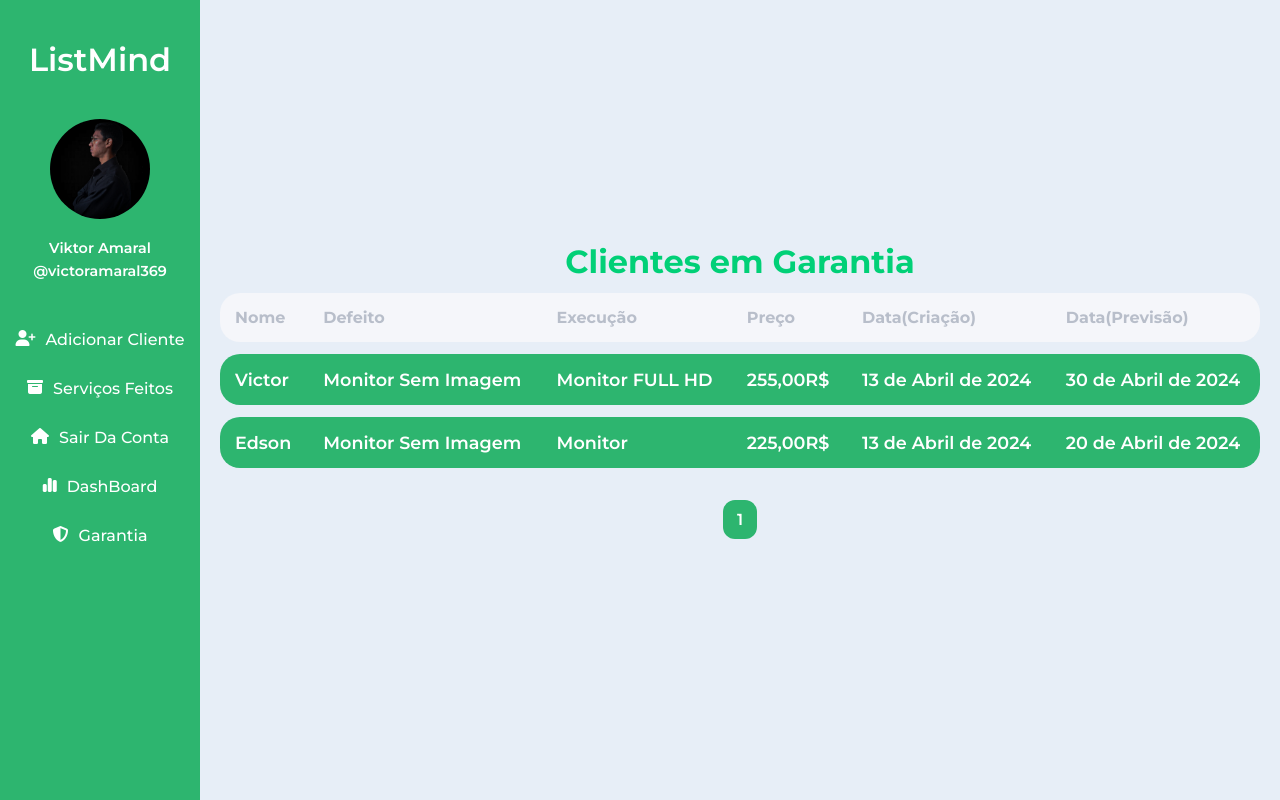
After one commit to V1KILL/PROJETO-LISTMIND, a Django app: page /garantidos in a window 1280 px wide. The commit adds this page. Run offline with Django 5.2, Linux system fonts and the light colour scheme; data comes from the database, SQL or seed files in the repository; some libraries are stand-ins or nearby versions.

Commit message:
Area de Clientes em Garantia e Faturamento Mensal

```diff
--- a/appusers/models.py
+++ b/appusers/models.py
@@ -5,21 +5,21 @@ from django.urls import reverse
 
 class Cliente(models.Model):
 
-    escolhas = {
+    choices = {
         ('0', 'Serviço'),
         ('1', 'Diagnóstico'),
         ('2', 'Compra'),
     }
 
     name = models.CharField(max_length=100)
-    description = models.TextField()
-    opcao = models.CharField(max_length=11, choices=escolhas, default='0')
+    defect = models.TextField()
+    option = models.CharField(max_length=11, choices=choices, default='0')
     date = models.DateField(auto_now_add=True)
     predicted_date = models.DateField(default='2006-02-22')
     predicted_price = models.DecimalField(max_digits=10, decimal_places=3)
     price = models.DecimalField(max_digits=10, decimal_places=2)
-    execution = models.TextField()
-    executiontwo = models.TextField()
+    service = models.TextField()
+    part = models.TextField()
     status = models.BooleanField(default=False)
 
     def get_absolute_url(self):
--- a/appusers/urls.py
+++ b/appusers/urls.py
@@ -1,12 +1,12 @@
 from django.urls import path
-from .views import ViewHome, ViewAddClient, ViewArchived, ViewServiceEdit, ViewClientDelete, ViewDashBoard, ViewDocument
+from .views import ViewHome, ViewAddClient, ViewArchived, ViewServiceEdit, ViewClientDelete, ViewDashBoard, ViewDocument, ViewGarantidos
 urlpatterns = [
     path('', ViewHome, name="home"),
-    path('addclient/<str:name>/<str:defeito>/<str:opcao>/<str:predictedDate>/<int:predictedPreco>/<int:preco>/<str:servico>/<str:peca>', ViewAddClient, name="addclient"),
+    path('addclient/<str:name>/<str:defect>/<str:option>/<str:predicted_date>/<int:predicted_price>/<int:price>/<str:service>/<str:part>', ViewAddClient, name="addclient"),
     path('archived', ViewArchived,name='archived'),
     path('serviceedit/<str:status>/<int:id>/<str:name>/<str:description>', ViewServiceEdit,name='serviceedit'),
     path('clientdelete/<int:id>', ViewClientDelete, name="clientdelete"),
     path('dashboard', ViewDashBoard,name='dashboard'),
     path('document/<int:id>', ViewDocument,name='document'),
-
+    path('garantidos', ViewGarantidos, name='garantidos'),
 ]
--- a/appusers/views.py
+++ b/appusers/views.py
@@ -5,7 +5,7 @@ import datetime
 from plotly.offline import plot
 import plotly.graph_objs as go
 
-
+from django.db.models import Sum
 # Create your views here.
 def ViewHome(request):
 
@@ -24,7 +24,7 @@ def ViewHome(request):
         clientes = Cliente.objects.all().exclude(status=True)
 
 
-    paginator = Paginator(clientes, 1)
+    paginator = Paginator(clientes, 5)
     page_number = request.GET.get('page')
     try:
         clientes = paginator.page(page_number)
@@ -36,8 +36,8 @@ def ViewHome(request):
     return render(request, 'index2.html', {'clientes':clientes})
 
 
-def ViewAddClient(request, name, defeito, opcao, predictedDate, predictedPreco, preco, servico, peca):
-    newclient = Cliente.objects.create(name=name, description=defeito, opcao=opcao, predicted_date = predictedDate, predicted_price = predictedPreco, price=preco, execution= servico, executiontwo= peca)
+def ViewAddClient(request, name, defect, option, predicted_date, predicted_price, price, service, part):
+    newclient = Cliente.objects.create(name=name, defect=defect, option=option, predicted_date = predicted_date, predicted_price = predicted_price, price=price, service= service, part= part)
     newclient.save()
 
     return redirect('/')
@@ -63,7 +63,7 @@ def ViewServiceEdit(request, status, id,name, description):
     else:
         service.status = True
     service.name = name
-    service.description = description
+    service.defect = description
     service.save()
 
     url_anterior = request.META.get('HTTP_REFERER')
@@ -76,24 +76,39 @@ def ViewClientDelete(request, id):
     return redirect(url_anterior)
 
 def ViewDashBoard(request):
-    total_clientes = Cliente.objects.count()
+    clients = Cliente.objects.all()
+    done_clients = Cliente.objects.filter(status=True)
 
-    total_clientes_feitos = Cliente.objects.filter(status=True).count()
+    money = 0
+    for cliente in done_clients:
+        money += float(cliente.price)
 
-    dinheiro_arrecadado = Cliente.objects.filter(status=True)
+    pendents_clients= Cliente.objects.filter(status=True, date__gte=datetime.datetime.now()-datetime.timedelta(days=90))
+    meses = Cliente.objects.values('date__month').annotate(total_arrecadado=Sum('price')).filter(status=True)
 
-    soma = 0
-    for cliente in dinheiro_arrecadado:
-        soma += float(cliente.price)
+    faturamento = [0] * 12
+
+    for mes in meses:
+        indice = mes['date__month'] - 1  # Subtrai 1 para ajustar o índice da lista
+        faturamento[indice] = int(mes['total_arrecadado'])
 
 
+    return render(request, 'dashboard.html', {'clients':clients, 'done_clients':done_clients, 'money':money,'pendent_clients':pendents_clients, 'faturamento':faturamento})
 
-    clientes_com_garantia = Cliente.objects.filter(status=True, date__gte=datetime.datetime.now()-datetime.timedelta(days=90))
-
-
-    faturamento_mensal = [1,2,3,4,5,6,7, 8, 8, 10, 11, 12]
-    return render(request, 'dashboard.html', {'total_clientes':total_clientes, 'total_clientes_feitos':total_clientes_feitos, 'soma':soma, 'clientes_com_garantia':clientes_com_garantia,  'faturamento_mensal': faturamento_mensal})
 
 def ViewDocument(request, id):
     cliente = Cliente.objects.get(id=id)
     return render(request, 'document.html', {'cliente':cliente})
+
+def ViewGarantidos(request):
+    clientes = Cliente.objects.filter(status=True, date__gte=datetime.datetime.now()-datetime.timedelta(days=90))
+
+    paginator = Paginator(clientes, 5)
+    page_number = request.GET.get('page')
+    try:
+        clientes = paginator.page(page_number)
+    except PageNotAnInteger:
+        clientes = paginator.page(1)
+    except EmptyPage:
+        clientes = paginator.page(paginator.num_pages)
+    return render(request, 'garantia.html', {'clientes':clientes})
--- a/static/css/style.css
+++ b/static/css/style.css
@@ -10,8 +10,10 @@
 div.container {
     display: flex;
     justify-content: center;
+    align-items: center;
     width: 100%;
     height: 100vh;
+    background-color: #e7eef7;
 }
 
 div.perfil {
@@ -98,6 +100,7 @@ div.usersarea {
     justify-content: center;
     align-items: center;
     width: 100%;
+    height: 100%;
     background-color: #e7eef7;
 }
 
--- a/static/js/script.js
+++ b/static/js/script.js
@@ -3,20 +3,20 @@ function AddMembro() {
     Swal.fire({
         title: '<p>Novo Cliente</p>',
         html: `
-            <input id="nome" class="swal2-input" placeholder="Nome" autocomplete="off">
-            <textarea id="descricao" class="swal2-textarea" placeholder="Defeito Relatado"></textarea>
+            <input id="name" class="swal2-input" placeholder="Nome" autocomplete="off">
+            <textarea id="defect" class="swal2-textarea" placeholder="Defeito Relatado"></textarea>
             <div>
-                <select id="opcao" class="swal2-select">
+                <select id="option" class="swal2-select">
                     <option value="0">Serviço</option>
                     <option value="1">Diagnóstico</option>
                     <option value="2">Compra</option>
                 </select>
             </div>
             <input class="swal2-input" type="date" id="predicted-date" name="predicted-date"><br><br>
-            <input id="predicted-preco" class="swal2-input" placeholder="Valor Previsto" type="number" autocomplete="off" required>
-            <input id="preco" class="swal2-input" placeholder="Valor Pago" type="number" autocomplete="off" required>
-            <textarea id="servico" class="swal2-textarea" placeholder="Serviço a Ser Executado"></textarea>
-            <textarea id="peca" class="swal2-textarea" placeholder="Peças Aplicadas"></textarea>
+            <input id="predicted-price" class="swal2-input" placeholder="Valor Previsto" type="number" autocomplete="off" required>
+            <input id="price" class="swal2-input" placeholder="Valor Pago" type="number" autocomplete="off" required>
+            <textarea id="service" class="swal2-textarea" placeholder="Serviço a Ser Executado"></textarea>
+            <textarea id="part" class="swal2-textarea" placeholder="Peças Aplicadas"></textarea>
         `,
 
         confirmButtonText: 'Adicionar Cliente',
@@ -27,22 +27,22 @@ function AddMembro() {
         showLoaderOnConfirm: true,
         showCancelButton: true,
         preConfirm: () => {
-            const name = Swal.getPopup().querySelector('#nome').value;
-            const preco = Swal.getPopup().querySelector('#preco').value;
-            const defeito = Swal.getPopup().querySelector('#descricao').value;
-            const opcao = Swal.getPopup().querySelector('#opcao').value;
-            const predictedDate = Swal.getPopup().querySelector('#predicted-date').value;
-            const predictedPreco = Swal.getPopup().querySelector('#predicted-preco').value;
-            const servico = Swal.getPopup().querySelector('#servico').value;
-            const peca = Swal.getPopup().querySelector('#peca').value;
+            const name = Swal.getPopup().querySelector('#name').value;
+            const price = Swal.getPopup().querySelector('#price').value;
+            const defect = Swal.getPopup().querySelector('#defect').value;
+            const option = Swal.getPopup().querySelector('#option').value;
+            const predicted_date = Swal.getPopup().querySelector('#predicted-date').value;
+            const predicted_price = Swal.getPopup().querySelector('#predicted-price').value;
+            const service = Swal.getPopup().querySelector('#service').value;
+            const part = Swal.getPopup().querySelector('#part').value;
 
-            if (!name || !preco || !defeito || !opcao || !predictedDate || !predictedPreco || !servico || !peca) {
+            if (!name || !price || !defect || !option || !predicted_date || !predicted_price || !service || !part) {
                 Swal.showValidationMessage('Todos os campos são obrigatórios');
                 return false;
             }
 
 
-            window.location.href = `/addclient/${name}/${defeito}/${opcao}/${predictedDate}/${predictedPreco}/${preco}/${servico}/${peca}`;
+            window.location.href = `/addclient/${name}/${defect}/${option}/${predicted_date}/${predicted_price}/${price}/${service}/${part}`;
         },
         allowOutsideClick: () => !Swal.isLoading(),
     });
--- /dev/null
+++ b/templates/garantia.html
@@ -0,0 +1,34 @@
+{% extends 'index.html' %}
+
+{% block content %}
+<div style="display: flex;
+ justify-content: center;
+ align-items: center; flex-direction: column; width: 100%;">
+    <h1 style="color: #01D077;">Clientes em Garantia</h1>
+    <table border="1">
+        <thead>
+            <tr>
+                <th id="startd">Nome</th>
+                <th>Defeito</th>
+                <th>Execução</th>
+                <th>Preço</th>
+                <th>Data(Criação)</th>
+                <th id="starte">Data(Previsão)</th>
+            </tr>
+        </thead>
+        <tbody>
+            {% for cliente in clientes %}
+                <tr>
+                    <td id="startd">{{ cliente.name }}</td>
+                    <td>{{ cliente.defect }}</td>
+                    <td>{{ cliente.service}}</td>
+                    <td>{{ cliente.price}}R$</td>
+                    <td>{{ cliente.date}}</td>
+                    <td id="starte">{{ cliente.predicted_date }}</td>
+                </tr>
+            {% endfor %}
+        </tbody>
+    </table>
+    {% include 'pagination.html' %}
+</div>
+{% endblock %}
--- a/templates/index2.html
+++ b/templates/index2.html
@@ -1,5 +1,5 @@
-{% extends 'index.html '%}
+{% extends 'index.html' %}
 
 {% block content %}
-    {% include 'usersarea.html '%}
+    {% include 'usersarea.html' %}
 {% endblock %}
--- a/templates/perfil.html
+++ b/templates/perfil.html
@@ -24,5 +24,9 @@
             <i class="fa-sharp fa-solid fa-chart-simple"></i>
             <a href="/dashboard">DashBoard</a>
         </div>
+        <div class="function">
+            <i class="fa-solid fa-shield-halved"></i>
+            <a href="garantidos">Garantia</a>
+        </div>
     </div>
 </div>
```
Also changed, not shown: appusers/admin.py (+5 -6 lines), templates/dashboard.html (+6 -32 lines), templates/table.html (+12 -17 lines), appusers/migrations/0007_rename_description_cliente_defect_and_more.py (added), db.sqlite3.
